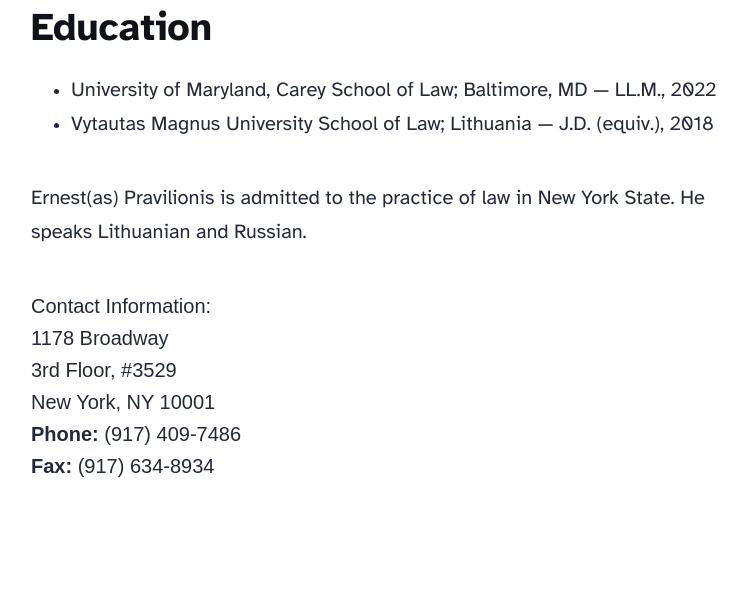
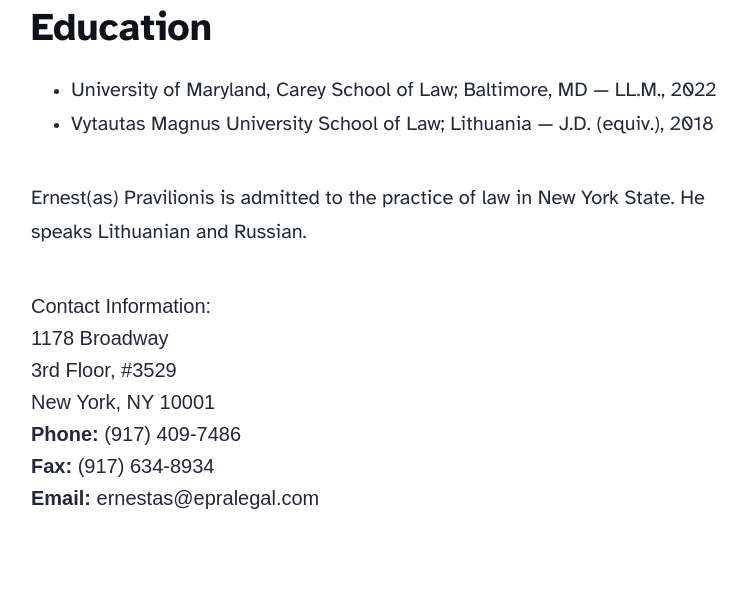
Before and after one commit to epravilionis/epra-website, an Astro site: page /about in a window 1280 px wide. Shown: the part 1265-1864 px from the top of the page, without its empty margins (249-995 px from the left). Built offline with nearby package versions, Linux system fonts and the light colour scheme; Astro itself is replaced by a stand-in of ours.

Commit message:
Update about.astro

```diff
--- a/src/pages/about.astro
+++ b/src/pages/about.astro
@@ -41,6 +41,8 @@
  		<div>New York, NY 10001</div>
   		<div><strong>Phone:</strong> (917) 409-7486</div>
  		<div><strong>Fax:</strong> (917) 634-8934</div>
+		<div><strong>Email:</strong> ernestas@epralegal.com</div>
+
 </div>
 	</p>
 </Layout>
```
